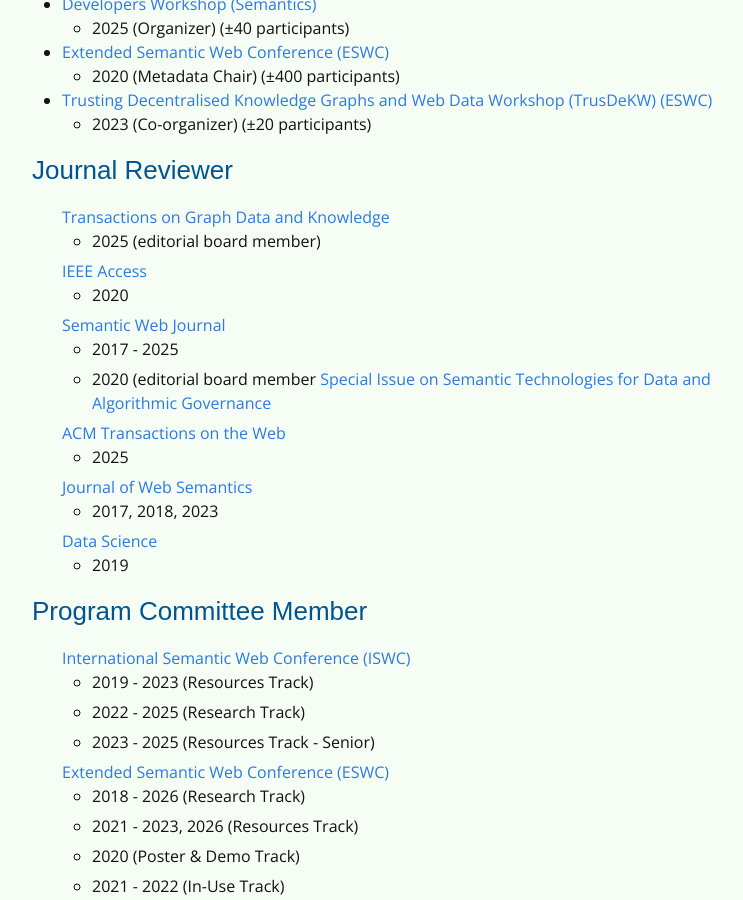
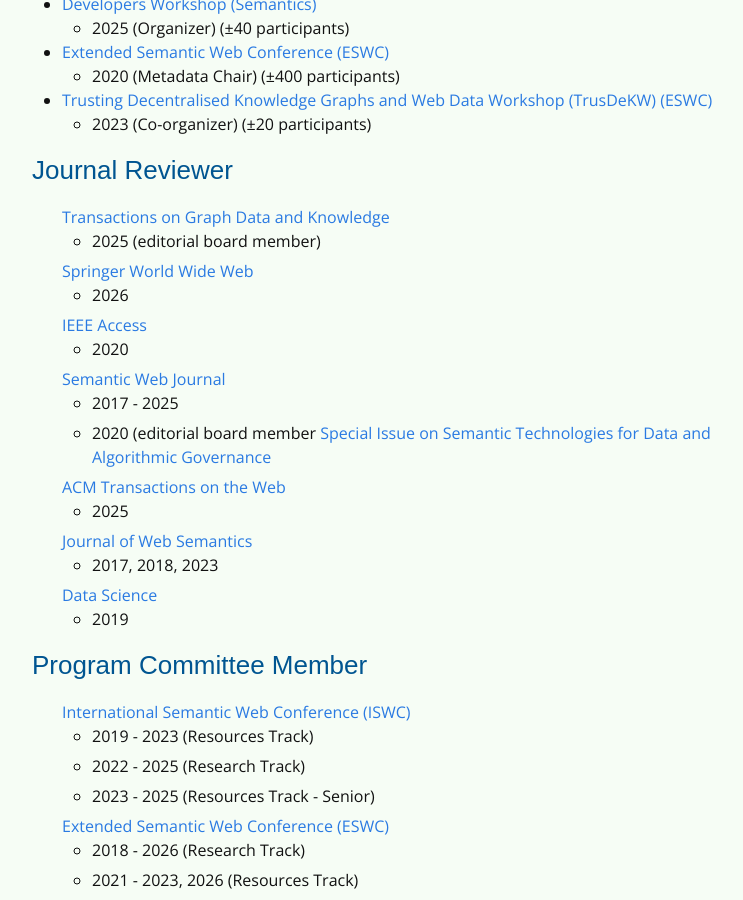
Before and after one commit to rubensworks/rubensworks.net, a Jekyll site: the page built from cv.md, in a window 1280 px wide and 900 px high, scrolled down 10524 px. Shown: the whole window, without its empty margins (238-981 px from the left). Built offline with Jekyll 4.4.1, drawn with Linux system fonts in a browser that asks for light colours; some web fonts are replaced.

Commit message:
Add Springer World Wide Web as journal reviewer

```diff
--- a/cv.md
+++ b/cv.md
@@ -463,6 +463,8 @@
 
 * [Transactions on Graph Data and Knowledge](https://drops.dagstuhl.de/entities/journal/TGDK)
     * 2025 (editorial board member)
+* [Springer World Wide Web](https://link.springer.com/journal/11280)
+    * 2026
 * [IEEE Access](https://ieeeaccess.ieee.org/)
     * 2020
 * [Semantic Web Journal](http://semantic-web-journal.net/)
```
